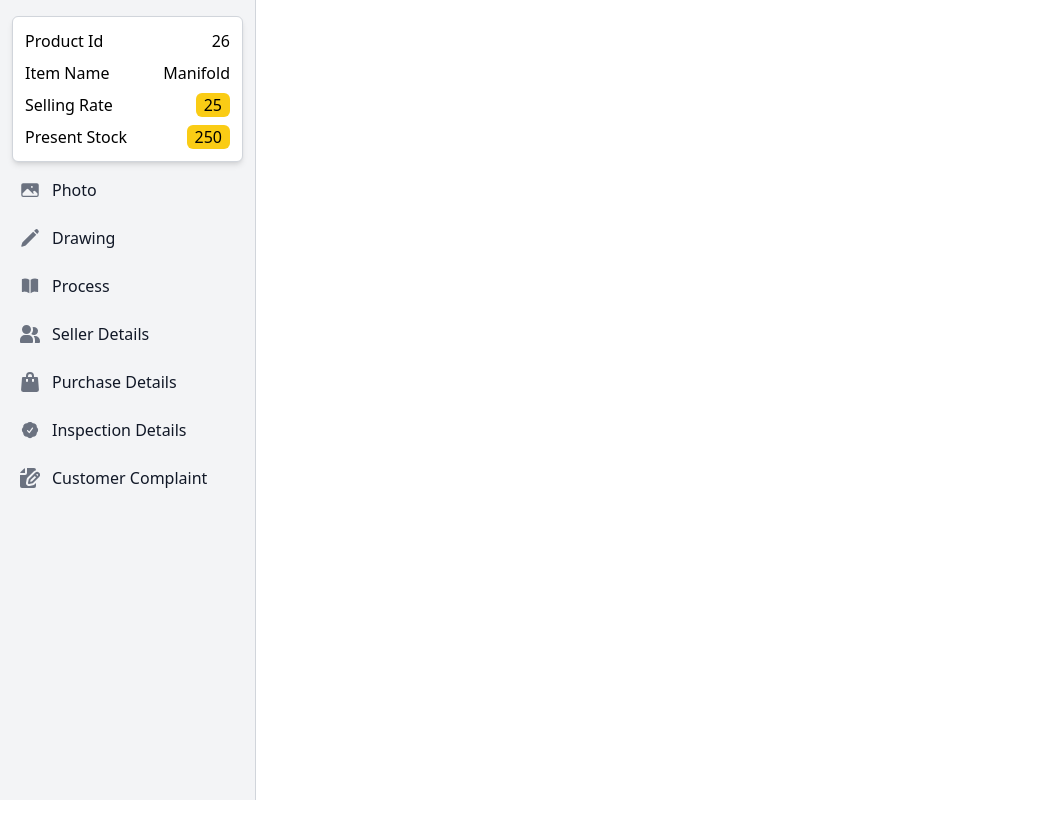
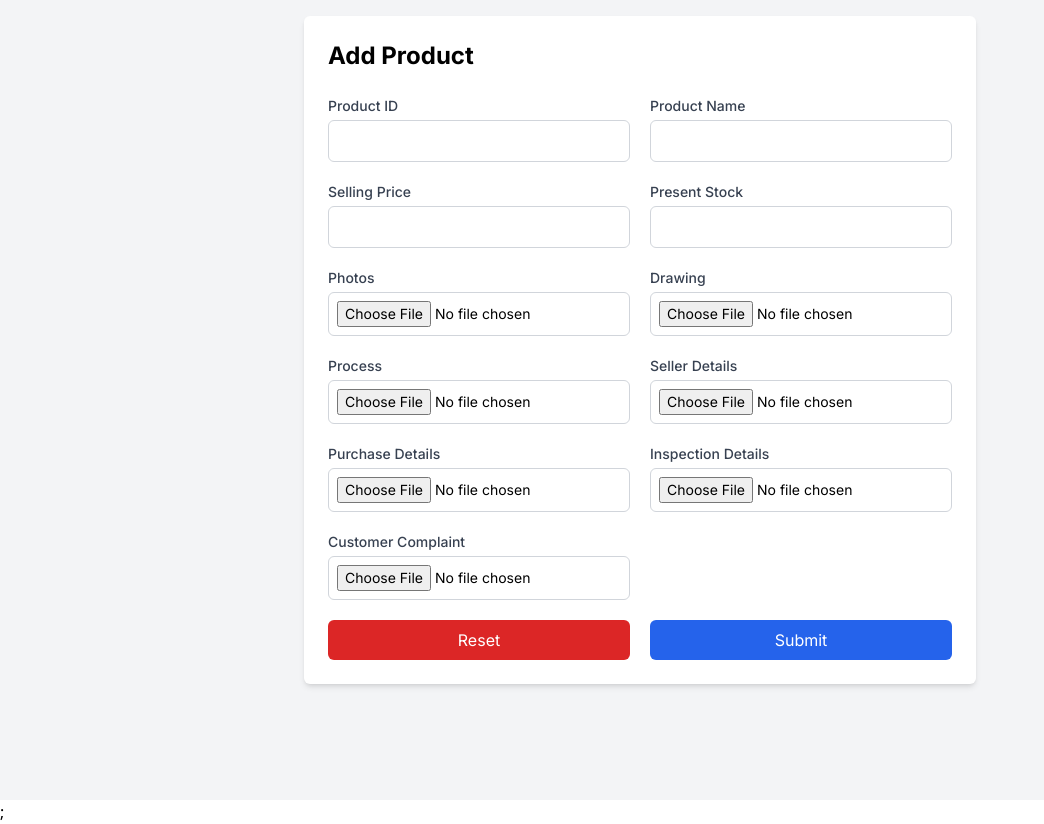
Before and after one commit to surienggitemmaster/shopfloor-Managing-App, a Next.js app: page /product/add in a window 1280 px wide. Shown: the whole page, without its empty margins (0-1044 px from the left). Before the commit the page ends 800 px from the top, so only its background shows below. Built offline with nearby package versions, Linux system fonts and the light colour scheme.

Commit message:
created add product page

```diff
--- a/package.json
+++ b/package.json
@@ -14,7 +14,9 @@
     "next-auth": "^4.24.7",
     "react": "^18",
     "react-dom": "^18",
-    "react-hot-toast": "^2.4.1"
+    "react-hook-form": "^7.52.2",
+    "react-hot-toast": "^2.4.1",
+    "shopfloor-managing-app": "file:"
   },
   "devDependencies": {
     "postcss": "^8",
--- a/src/pages/index.js
+++ b/src/pages/index.js
@@ -51,8 +51,8 @@ export default function Home() {
       <Header />
       <div className='py-10'>
         <div className='max-w-4xl mx-auto bg-white md:rounded-md shadow-md'>
-          <div className='p-5'>
-            <form onSubmit={handleSearch} className='flex items-center space-x-2 rounded-md border border-gray-200 bg-gray-100'>
+          <div className='p-5 flex gap-5'>
+            <form onSubmit={handleSearch} className='flex flex-auto items-center space-x-2 rounded-md border border-gray-200 bg-gray-100'>
               <input value={searchInput} onChange={(e) => setSearchInput(e.target.value)} className='w-full block p-2 bg-gray-100 outline-none text-sm' type='text' placeholder='Search by Product ID or Product Name...' />
               <button type='submit'>
                 <svg xmlns="http://www.w3.org/2000/svg" fill="none" viewBox="0 0 24 24" strokeWidth={1.5} stroke="currentColor" className="w-6 h-6 text-gray-600 mr-2">
@@ -60,6 +60,7 @@ export default function Home() {
                 </svg>
               </button>
             </form>
+            <button onClick={() => router.push(`/product/add`)} className="bg-blue-300 rounded-md border-blue-400 py-1.5 px-2">Add Product</button>
           </div>
           <div className="overflow-x-auto">
             <table className="w-full text-sm text-left text-gray-500">
--- /dev/null
+++ b/src/pages/product/add.js
@@ -0,0 +1,105 @@
+// pages/add-product.js
+import React from 'react';
+import { Inter } from "next/font/google";
+import { useForm } from 'react-hook-form';
+
+const inter = Inter({ subsets: ["latin"] });
+
+const AddProduct = () => {
+
+    const {
+        register,
+        reset,
+        formState: { errors },
+        handleSubmit,
+    } = useForm();
+
+    const onSubmit = (data) => {
+        console.log(data);
+    }
+
+    return (
+        <div className={`min-h-screen bg-gray-100 p-4 ${inter.className}`}>
+            <div className="max-w-2xl mx-auto bg-white p-6 rounded-md shadow-md">
+                <h2 className="text-2xl font-bold mb-6">Add Product</h2>
+                <form onReset={reset} onSubmit={handleSubmit(onSubmit)} className='grid grid-cols-1 md:grid-cols-2 gap-5'>
+                    <div>
+                        <label htmlFor="product-id" className="block text-sm font-medium text-gray-700">
+                            Product ID
+                        </label>
+                        <input
+                            {...register("productId", { required: true })}
+                            type="text"
+                            id="product-id"
+                            className="mt-1 block w-full p-2 border border-gray-300 rounded-md"
+                        />
+                    </div>
+                    <div>
+                        <label htmlFor="product-name" className="block text-sm font-medium text-gray-700">
+                            Product Name
+                        </label>
+                        <input
+                            {...register("productName", { required: true })}
+                            type="text"
+                            id="product-name"
+                            className="mt-1 block w-full p-2 border border-gray-300 rounded-md"
+                        />
+                    </div>
+                    <div>
+                        <label htmlFor="selling-price" className="block text-sm font-medium text-gray-700">
+                            Selling Price
+                        </label>
+                        <input
+                            {...register("sellingPrice", { required: true })}
+                            type="number"
+                            id="selling-price"
+                            className="mt-1 block w-full p-2 border border-gray-300 rounded-md"
+                        />
+                    </div>
+                    <div>
+                        <label htmlFor="stock" className="block text-sm font-medium text-gray-700">
+                            Present Stock
+                        </label>
+                        <input
+                            {...register("presentStock", { required: true })}
+                            type="number"
+                            id="stock"
+                            className="mt-1 block w-full p-2 border border-gray-300 rounded-md"
+                        />
+                    </div>
+
+                    {/* File Upload Fields */}
+                    {['Photos', 'Drawing', 'Process', 'Seller Details', 'Purchase Details', 'Inspection Details', 'Customer Complaint'].map((field, index) => (
+                        <div key={index}>
+                            <label htmlFor={field.toLowerCase().replace(/ /g, '-')} className="block text-sm font-medium text-gray-700">
+                                {field}
+                            </label>
+                            <input
+                                {...register(field.toLowerCase().replace(/ /g, ''))}
+                                type="file"
+                                id={field.toLowerCase().replace(/ /g, '-')}
+                                className="mt-1 block w-full p-2 border text-sm border-gray-300 rounded-md"
+                            />
+                        </div>
+                    ))}
+                    <div></div>
+
+                    <button
+                        type="reset"
+                        className="w-full bg-red-600 text-white p-2 rounded-md hover:bg-red-700"
+                    >
+                        Reset
+                    </button>
+                    <button
+                        type="submit"
+                        className="w-full bg-blue-600 text-white p-2 rounded-md hover:bg-blue-700"
+                    >
+                        Submit
+                    </button>
+                </form>
+            </div>
+        </div>
+    );
+};
+
+export default AddProduct;
```
Also changed, not shown: 1 other file (tests, documents, lock files or other folders).
